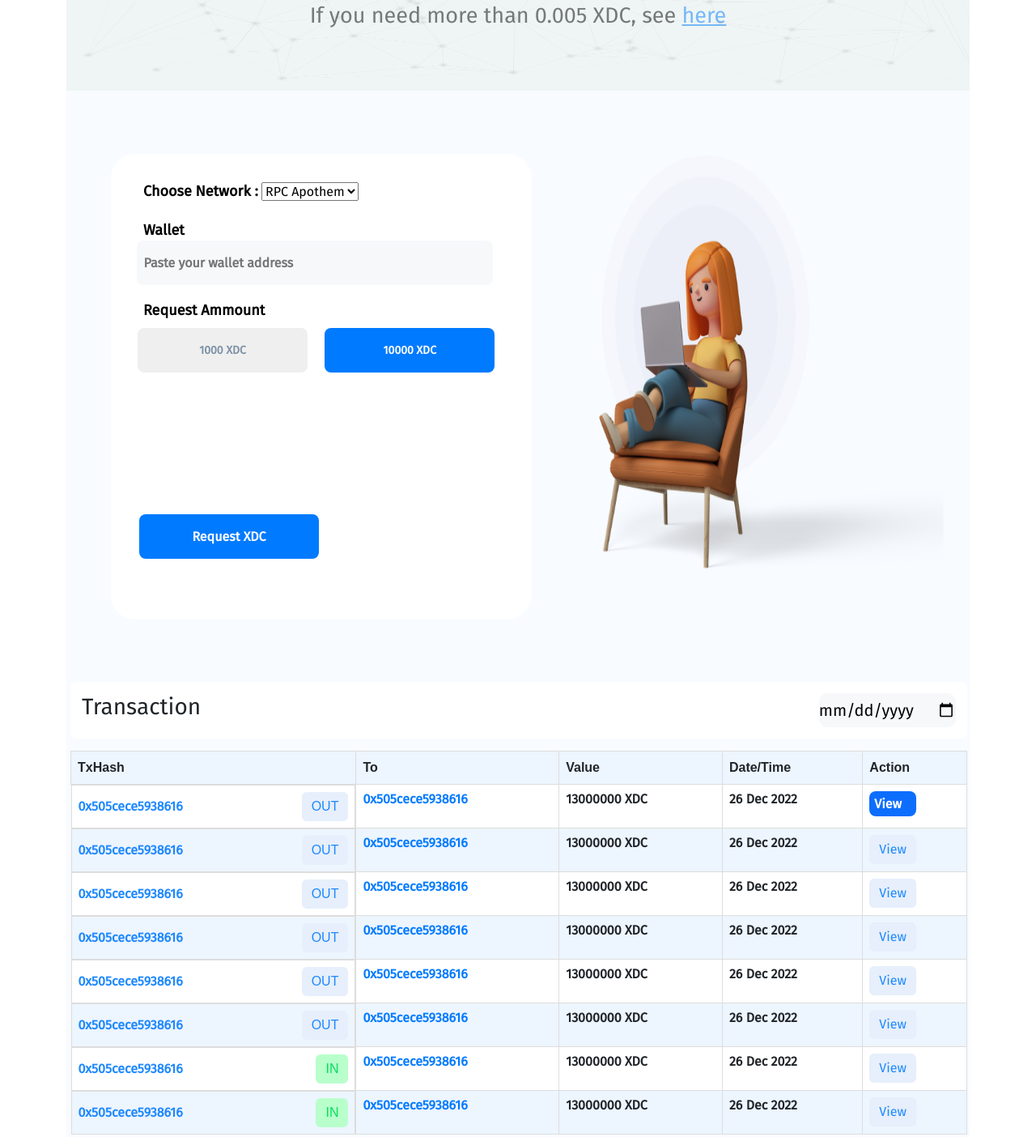
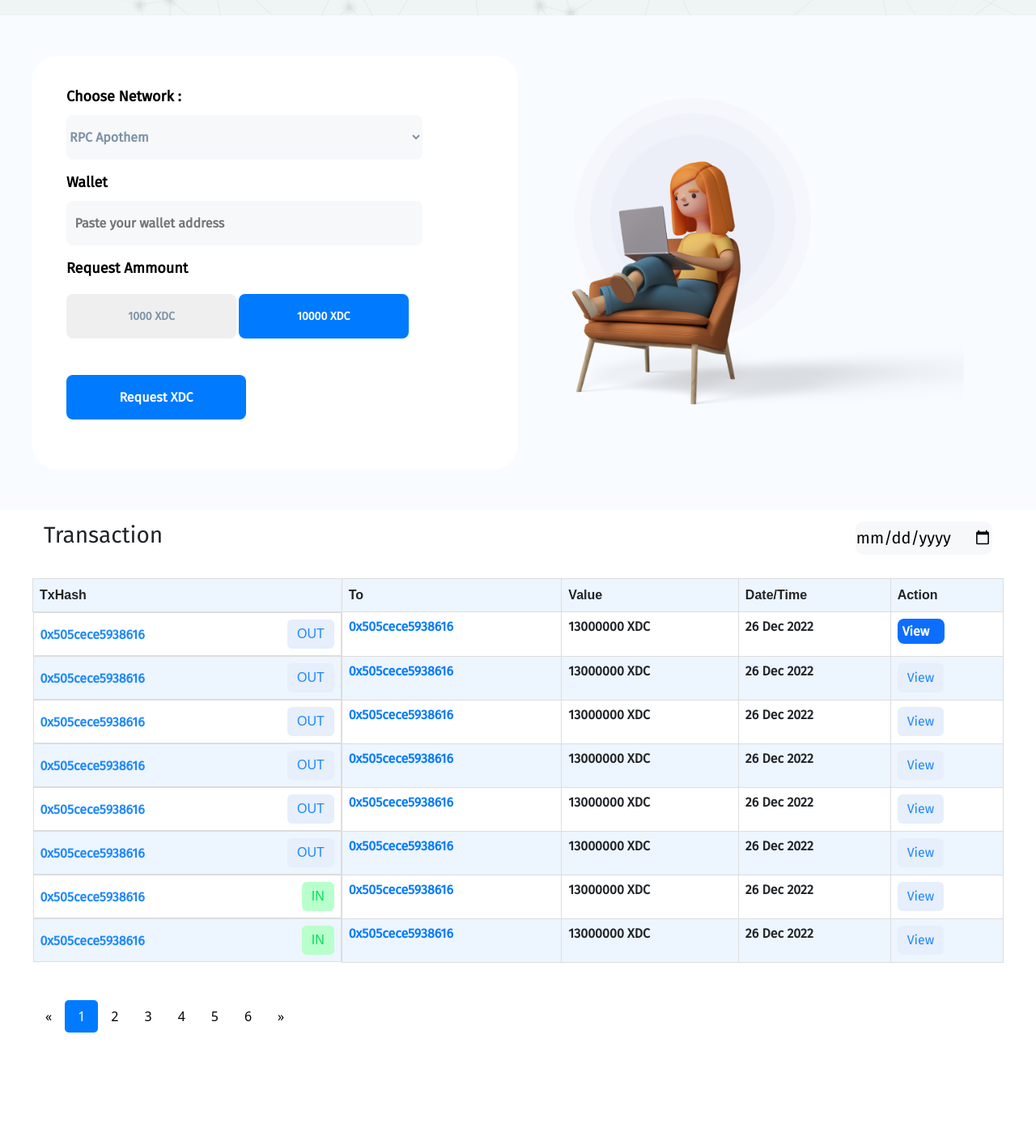
Before and after one commit to jaykulkarni2620/BlocksScan-page, a plain HTML site: page index.html in a window 1280 px wide. Shown: the part 423-1827 px from the top of the page at 81% size. After the commit the page ends 1704 px from the top, so only its background shows below. Drawn offline with nearby package versions, Linux system fonts and the light colour scheme.

Commit message:
Design changes

```diff
--- a/index.html
+++ b/index.html
@@ -2,18 +2,20 @@
 <html>
 <head>
     <title>BlocksScan Faucet 2.0</title>
-  <link href="https://fonts.googleapis.com/css?family=Fira+Sans&display=swap" rel="stylesheet" />
-  <link rel="stylesheet" href="style.css">
-  <link href="https://cdn.jsdelivr.net/npm/bootstrap@5.2.3/dist/css/bootstrap.min.css" rel="stylesheet" integrity="sha384-rbsA2VBKQhggwzxH7pPCaAqO46MgnOM80zW1RWuH61DGLwZJEdK2Kadq2F9CUG65" crossorigin="anonymous">
-  <script src="https://cdn.jsdelivr.net/npm/bootstrap@5.2.3/dist/js/bootstrap.bundle.min.js" integrity="sha384-kenU1KFdBIe4zVF0s0G1M5b4hcpxyD9F7jL+jjXkk+Q2h455rYXK/7HAuoJl+0I4" crossorigin="anonymous"></script>
-    <link href="style.css" rel="stylesheet" />
+    <link href="https://fonts.googleapis.com/css?family=Fira+Sans&display=swap" rel="stylesheet"/>
+    <link href="https://cdn.jsdelivr.net/npm/bootstrap@5.2.3/dist/css/bootstrap.min.css" rel="stylesheet"
+          integrity="sha384-rbsA2VBKQhggwzxH7pPCaAqO46MgnOM80zW1RWuH61DGLwZJEdK2Kadq2F9CUG65" crossorigin="anonymous">
+    <script src="https://cdn.jsdelivr.net/npm/bootstrap@5.2.3/dist/js/bootstrap.bundle.min.js"
+            integrity="sha384-kenU1KFdBIe4zVF0s0G1M5b4hcpxyD9F7jL+jjXkk+Q2h455rYXK/7HAuoJl+0I4"
+            crossorigin="anonymous"></script>
+    <link href="style.css" rel="stylesheet"/>
     <link href="https://fonts.googleapis.com/css?family=Fira+Sans&display=swap"/>
     <script src="https://www.google.com/recaptcha/api.js" async defer></script>
     <script src="script.js"></script>
 </head>
 <body>
-    <!--- Header secrion -->
-    <div class="container">
+<div class="bs-header">
+    <div class="bs-container">
         <header class="main-header">
             <img src="image/logo.png">
             <nav>
@@ -21,48 +23,58 @@
                 <button class="btn-2"><span>SIGN UP</span></button>
             </nav>
         </header>
-	      <!---<div class="row">--->
-        <div class="container-2">
+    </div>
+</div>
+<div class="bs-main">
+    <div class="bs-container">
 
-        <img class="background-image" src="image/final.png">
         <div class="article-text">
-        <h1>Need <span>XDC?</span>  </h1>
+            <h1>Need <span>XDC?</span></h1>
             <p>This faucet is the official XDC Faucet for XDC Network, Input your Address,<br>
                 complete verification, and receive a small amount of XDC <br>
                 to your wallet in second.</p>
             <p>If you need more than 0.005 XDC, see<span> <u>here</u></span></p>
         </div>
     </div>
-
-        <!-- section 3 -->
-
-        <div class="container-3">
+</div>
+<div class="bs-form">
+    <div class="bs-container">
         <article class="main-article">
             <div class="Rectangle">
                 <div class="form-contain">
 
                     <form action="">
-              <!-- <label for="FirstName">Network</label><br>
-              <input type="text" id="FirstName" placeholder="XDC Network" name="user" required><br> -->
+                        <div class="bs-form-input">
                             <label for="network">Choose Network : </label>
                             <select name="network" id="network">
                                 <option value="RPC Apothem">RPC Apothem</option>
                                 <option value="Devnet">Devnet</option>
                             </select>
-
-                <br><br>
-              <label for="LastName">Wallet </label><br>
-              <input type="text" id="wallet" placeholder="  Paste your wallet address" name="user" required><br>
-              <label for="Request-Ammount">Request Ammount</label><br>
+                        </div>
+                        <div class="bs-form-input">
+                            <label for="wallet">Wallet </label>
+                            <input type="text" id="wallet" placeholder="  Paste your wallet address" name="user"
+                                   required>
+                        </div>
+                        <div class="bs-form-button">
+                            <label>Request Ammount</label>
                             <button id="Request-1000">1000 XDC</button>
-              <button id="Request-10000" type="button" onclick="myFunction()">10000 XDC</button><br>
+                            <button id="Request-10000" type="button" onclick="myFunction()">10000 XDC</button>
+                        </div>
                         <!-- <div class="g-recaptcha" data-sitekey="6LfyYqcjAAAAADSaWSQ5u_gwZtmC8t12RnS368u9"></div> -->
 
+                        <div class="bs-form-input">
+                            <div id="myDIV" style="display:none">
+                                <p>Paste the following text in your <a href="https://twitter.com/">Twitter</a> post
+                                    requesting X amount from<br> BlocksScan faucet <br> Thank you @BlocksScan</p>
+                                <label for="twitter">Twitter</label>
+                                <input type="text" id="twitter" name="twitter"
+                                       placeholder="   Paste your twitter post link">
+                            </div>
+                        </div>
+                        <div class="bs-form-button">
                             <button id="Request-XDC">Request XDC</button>
-              <div id="myDIV" style="display:none">
-                <p>Paste the following text in your <a href="https://twitter.com/">Twitter</a> post requesting X amount from<br> BlocksScan faucet <br> Thank you @BlocksScan</p></br>
-                <label for="twitter">Twitter</label>
-              <input type="text" id="twitter" name="twitter" placeholder="   Paste your twitter post link"><br><br>
+                        </div>
                     </form>
                 </div>
             </div>
@@ -70,8 +82,10 @@
                 <img src="image/girl.png">
             </div>
         </article>
-
-
+    </div>
+</div>
+<div class="bs-transaction">
+    <div class="bs-container">
         <div class="transaction-table">
             <div class="header">
                 <h3>
@@ -97,105 +111,173 @@
                         <div class="hash">0x505cece5938616</div>
                         <button class=" mybtn btn btn-primary">OUT</button>
                     </td>
-          <td><div class="myflex" id="To-box">0x505cece5938616</div></td>
-          <td><div class="myflex">13000000 XDC</div>
+                    <td>
+                        <div class="myflex" id="To-box">0x505cece5938616</div>
                     </td>
-          <td><div class="myflex">26 Dec 2022 </div></td>
                     <td>
-            <div class="myflex"><button class="blue">View</button></div></td>
+                        <div class="myflex">13000000 XDC</div>
+                    </td>
+                    <td>
+                        <div class="myflex">26 Dec 2022</div>
+                    </td>
+                    <td>
+                        <div class="myflex">
+                            <button class="blue">View</button>
+                        </div>
+                    </td>
                 </tr>
                 <tr class="radius">
                     <td class="txHead">
                         <div class="hash">0x505cece5938616</div>
                         <button class=" mybtn btn btn-primary">OUT</button>
                     </td>
-         <td><div class="myflex" id="To-box">0x505cece5938616</div></td>
-          <td><div class="myflex">13000000 XDC</div>
+                    <td>
+                        <div class="myflex" id="To-box">0x505cece5938616</div>
                     </td>
-          <td><div class="myflex">26 Dec 2022 </div></td>
                     <td>
-            <div class="myflex"><button class=" btn btn-primary">View</button></div></td>
+                        <div class="myflex">13000000 XDC</div>
+                    </td>
+                    <td>
+                        <div class="myflex">26 Dec 2022</div>
+                    </td>
+                    <td>
+                        <div class="myflex">
+                            <button class=" btn btn-primary">View</button>
+                        </div>
+                    </td>
                 </tr>
                 <tr class="radius">
                     <td class="txHead">
                         <div class="hash">0x505cece5938616</div>
                         <button class=" mybtn btn btn-primary">OUT</button>
                     </td>
-        <td><div class="myflex" id="To-box">0x505cece5938616</div></td>
-          <td><div class="myflex">13000000 XDC</div>
+                    <td>
+                        <div class="myflex" id="To-box">0x505cece5938616</div>
                     </td>
-          <td><div class="myflex">26 Dec 2022 </div></td>
                     <td>
-            <div class="myflex"><button class=" btn btn-primary">View</button></div></td>
+                        <div class="myflex">13000000 XDC</div>
+                    </td>
+                    <td>
+                        <div class="myflex">26 Dec 2022</div>
+                    </td>
+                    <td>
+                        <div class="myflex">
+                            <button class=" btn btn-primary">View</button>
+                        </div>
+                    </td>
                 </tr>
                 <tr class="radius">
                     <td class="txHead">
                         <div class="hash">0x505cece5938616</div>
                         <button class=" mybtn btn btn-primary">OUT</button>
                     </td>
-          <td><div class="myflex" id="To-box">0x505cece5938616</div></td>
-          <td><div class="myflex">13000000 XDC</div>
+                    <td>
+                        <div class="myflex" id="To-box">0x505cece5938616</div>
                     </td>
-          <td><div class="myflex">26 Dec 2022 </div></td>
                     <td>
-            <div class="myflex"><button class=" btn btn-primary">View</button></div></td>
+                        <div class="myflex">13000000 XDC</div>
+                    </td>
+                    <td>
+                        <div class="myflex">26 Dec 2022</div>
+                    </td>
+                    <td>
+                        <div class="myflex">
+                            <button class=" btn btn-primary">View</button>
+                        </div>
+                    </td>
                 </tr>
                 <tr class="radius">
                     <td class="txHead">
                         <div class="hash">0x505cece5938616</div>
                         <button class=" mybtn btn btn-primary">OUT</button>
                     </td>
-          <td><div class="myflex" id="To-box">0x505cece5938616</div></td>
-          <td><div class="myflex">13000000 XDC</div>
+                    <td>
+                        <div class="myflex" id="To-box">0x505cece5938616</div>
                     </td>
-          <td><div class="myflex">26 Dec 2022 </div></td>
                     <td>
-            <div class="myflex"><button class=" btn btn-primary">View</button></div></td>
+                        <div class="myflex">13000000 XDC</div>
+                    </td>
+                    <td>
+                        <div class="myflex">26 Dec 2022</div>
+                    </td>
+                    <td>
+                        <div class="myflex">
+                            <button class=" btn btn-primary">View</button>
+                        </div>
+                    </td>
                 </tr>
                 <tr class="radius">
                     <td class="txHead">
                         <div class="hash">0x505cece5938616</div>
                         <button class=" mybtn btn btn-primary">OUT</button>
                     </td>
-          <td><div class="myflex" id="To-box">0x505cece5938616</div></td>
-          <td><div class="myflex">13000000 XDC</div>
+                    <td>
+                        <div class="myflex" id="To-box">0x505cece5938616</div>
                     </td>
-          <td><div class="myflex">26 Dec 2022 </div></td>
                     <td>
-            <div class="myflex"><button class=" btn btn-primary">View</button></div></td>
+                        <div class="myflex">13000000 XDC</div>
+                    </td>
+                    <td>
+                        <div class="myflex">26 Dec 2022</div>
+                    </td>
+                    <td>
+                        <div class="myflex">
+                            <button class=" btn btn-primary">View</button>
+                        </div>
+                    </td>
                 </tr>
                 <tr class="radius">
                     <td class="txHead">
                         <div class="hash">0x505cece5938616</div>
                         <button class=" mybtn btn btn-primary" id="in">IN</button>
                     </td>
-         <td><div class="myflex" id="To-box">0x505cece5938616</div></td>
-          <td><div class="myflex">13000000 XDC</div>
+                    <td>
+                        <div class="myflex" id="To-box">0x505cece5938616</div>
                     </td>
-          <td><div class="myflex">26 Dec 2022 </div></td>
                     <td>
-            <div class="myflex"><button class=" btn btn-primary">View</button></div></td>
+                        <div class="myflex">13000000 XDC</div>
+                    </td>
+                    <td>
+                        <div class="myflex">26 Dec 2022</div>
+                    </td>
+                    <td>
+                        <div class="myflex">
+                            <button class=" btn btn-primary">View</button>
+                        </div>
+                    </td>
                 </tr>
                 <tr class="radius">
                     <td class="txHead">
                         <div class="hash">0x505cece5938616</div>
                         <button class=" mybtn btn btn-primary" id="in">IN</button>
                     </td>
-         <td><div class="myflex" id="To-box">0x505cece5938616</div></td>
-          <td><div class="myflex">13000000 XDC</div>
+                    <td>
+                        <div class="myflex" id="To-box">0x505cece5938616</div>
                     </td>
-          <td><div class="myflex">26 Dec 2022 </div></td>
                     <td>
-            <div class="myflex"><button class=" btn btn-primary">View</button></div></td>
+                        <div class="myflex">13000000 XDC</div>
+                    </td>
+                    <td>
+                        <div class="myflex">26 Dec 2022</div>
+                    </td>
+                    <td>
+                        <div class="myflex">
+                            <button class=" btn btn-primary">View</button>
+                        </div>
+                    </td>
                 </tr>
 
                 </tbody>
             </table>
         </div>
+    </div>
+</div>
+<div class="bs-footer">
+    <div class="bs-container">
         <footer>
             <div class="pagination">
                 <a href="#">&laquo;</a>
-      <a href="#" class="active"  >1</a>
+                <a href="#" class="active">1</a>
                 <a href="#">2</a>
                 <a href="#">3</a>
                 <a href="#">4</a>
@@ -204,14 +286,8 @@
                 <a href="#">&raquo;</a>
             </div>
         </footer>
-
     </div>
-
-        <!-- transaction table -->
-
+</div>
 
 </body>
 </html>
-
-devnet
-apothem
--- a/style.css
+++ b/style.css
@@ -1,20 +1,52 @@
-*{
+body, html {
     margin: 0px;
     padding: 0px;
 }
-.container
-{
 
-  width: 1200px;
-  margin-left: auto;
-  margin-right: auto;
-  position: relative;
-  height: 100%;
+.bs-container {
+    max-width: 1200px;
+    margin: auto;
+    width: 100%;
+    --bs-gutter-x: 0 !important;
 }
 
-.btn-1
-{
+.bs-header {
 
+}
+
+.bs-main {
+    background: url("image/final.png");
+    background-color: rgb(238, 245, 244);
+    padding: 50px 0;
+}
+
+.bs-form {
+    background: rgba(248, 251, 255, 1);
+}
+
+.bs-transaction {
+
+}
+
+.bs-footer {
+
+}
+
+.bs-form-input {
+    margin-bottom: 20px;
+}
+
+.bs-form-input label, .bs-form-button label {
+    margin-bottom: 14px;
+    display: block;
+    width: 100%;
+}
+
+.bs-form-button {
+    margin-bottom: 20px;
+}
+
+.btn-1 {
     display: inline-block;
     position: relative;
     right: 120px;
@@ -24,8 +56,8 @@
     border-radius: 8px;
 
 }
-.btn-1 span
-{
+
+.btn-1 span {
     font-family: Fira Sans;
     font-size: 16px;
     font-weight: 700;
@@ -33,8 +65,8 @@ line-height: 19px;
     letter-spacing: 0.05em;
 
 }
-.btn-2
-{
+
+.btn-2 {
     border-radius: 8px;
     display: inline-block;
     font-family: Fira Sans;
@@ -42,14 +74,13 @@ letter-spacing: 0.05em;
     right: 108px;
     height: 40px;
     width: 110px;
-  background-color:#007AFF;
+    background-color: #007AFF;
     color: white;
-  border:none;
+    border: none;
 
 }
 
-.btn-2 span
-{
+.btn-2 span {
     font-family: Fira Sans;
     font-size: 16px;
     font-weight: 700;
@@ -59,75 +90,47 @@ letter-spacing: 0.05em;
 }
 
 
-.main-header
-{
+.main-header {
     display: flex;
     justify-content: space-between;
     /* align-content: center; */
     align-items: center;
-    width:1116px;
+    width: 100%;
     background-color: rgb(255, 255, 255);
     height: 100px;
 }
 
-.main-header img
-{
+.main-header img {
     position: relative;
-  left: 50px;
 }
 
 /* article */
 
-article
-{
+article {
     width: 100%;
-  height: 1200px;
-  position: absolute;
-}
-.container-2
-{
-  width: 1116px;
-  height: 435px;
 }
 
-.background-image
-{
-width:100%;
-height: 435px;
-background-color: rgb(238, 245, 244);
-}
-
-.article-text
-{
+.article-text {
     position: relative;
-  bottom:320px;
     text-align: center;
     font-family: Fira Sans;
 
 }
 
-.article-text h1 span
-{
-color:#007AFF;
+.article-text h1 span {
+    color: #007AFF;
 }
-.article-text h1
-{
+
+.article-text h1 {
     font-family: Fira Sans;
     font-size: 60px;
     font-weight: 700;
     line-height: 72px;
     letter-spacing: 0em;
-font-family: Poppins;
     font-size: 60px;
-font-weight: 700;
-line-height: 90px;
-letter-spacing: 0em;
-
-
 }
 
-.article-text p
-{
+.article-text p {
 
     font-family: Fira Sans;
     font-size: 27px;
@@ -140,65 +143,38 @@ opacity: 0.5;
 
 }
 
-.article-text p span
-{
-  color: #007AFF ;
+.article-text p span {
+    color: #007AFF;
 }
 
-/*  */
-
-
-.container-3
-{
-  width: 1116px;
-  min-height: 1500px;
-  background: rgba(248, 251, 255, 1);
+.main-article {
+    display: flex;
+    align-items: center;
+    width: 100%;
+    padding: 50px 0;
 }
 
-.main-article
-{
-  display: flex;
-  /* align-content: center; */
-  align-items: center;
-  width:1116px ;
-  background: rgba(248, 251, 255, 1);
-  height: 690px;
-}
-/*  */
-
-.Rectangle
-{
-  width: 520px;
-  height: 575px;
+.Rectangle {
+    width: 50%;
     background-color: rgb(255, 255, 255);
-  margin-left: 55px;
-  margin-top: 40px;
+    padding: 42px;
     border-radius: 30px;
-
 }
 
-.girl-img
-{
-
-  position: absolute;
-  width: 520px;
-  height: 548px;
-  left: 600px;
-  top: 80px;
-}
-.girl-img img
-{
-  width: 527px;
-  height: 548px;
+.girl-img {
+    width: 50%;
 }
 
-#Request-1000
-{
+.girl-img img {
+    width: 100%;
+    height: auto;
+}
+
+#Request-1000 {
 
     color: rgba(125, 146, 167, 1);
     position: relative;
     height: 55px;
-  left: 33px;
     width: 210px;
     border-radius: 8px;
     text-align: center;
@@ -212,13 +188,10 @@ opacity: 0.5;
     margin-bottom: 5px;
 }
 
-#Request-10000
-{
-
+#Request-10000 {
     position: relative;
     height: 55px;
     width: 210px;
-  left: 50px;
     border-radius: 8px;
     text-align: center;
     background-color: #007AFF;
@@ -231,19 +204,14 @@ opacity: 0.5;
     letter-spacing: 0em;
 }
 
-.form-contain
-{
-margin-top: 35px;
-margin-bottom: 20px;
+.form-contain {
     font-family: Fira Sans;
     font-weight: 700;
-font-size: 1ppx;
+    font-size: 10px;
 
 }
 
-.form-contain label
-{
-margin-left: 40px;
+.form-contain label {
     font-family: Fira Sans;
     font-size: 18px;
     line-height: 17px;
@@ -253,20 +221,12 @@ color: rgba(0, 0, 0, 1);
 
 }
 
-.form-contain button
-{
-left:120px;
-}
-
-.form-contain input
-{
+.form-contain input, .form-contain select {
 
     height: 55px;
     width: 440px;
     border-radius: 8px;
     text-align: left;
-    margin-left: 32px;
-    margin-bottom: 20px;
     font-family: 'Fira Sans';
     font-style: normal;
     font-weight: 700;
@@ -278,8 +238,8 @@ left:120px;
     background: rgba(247, 248, 250, 1);
 
 }
-.square
-{
+
+.square {
     position: absolute;
     width: 19px;
     height: 19px;
@@ -291,17 +251,14 @@ border: 2px solid #FFFFFF;
     border-radius: 4px;
 }
 
-#Request-XDC
-{
+#Request-XDC {
 
     height: 55px;
     width: 222px;
-  left: 35px;
-  top: 90px;
     border-radius: 8px;
     text-align: center;
     background-color: #007AFF;
-  margin-top: 80px;
+    margin-top: 20px;
     position: relative;
     border: none;
     color: white;
@@ -311,23 +268,24 @@ border-radius: 4px;
     line-height: 19px;
     letter-spacing: 0em;
 }
+
 /*  */
 
-.transaction-table{
+.transaction-table {
     position: relative;
     align-items: flex-start;
-    Width: 1108px;
+    Width: 100%;
     Height: 605px;
-    top: 730px;
-    left: 5px;
 }
+
 table {
     font-family: arial, sans-serif;
-  border-collapse:collapse;
+    border-collapse: collapse;
     width: 100%;
 
 }
-.head{
+
+.head {
     background-color: #EDF5FF;
 }
 
@@ -341,7 +299,8 @@ td, th {
 tr:nth-child(even) {
     background-color: #EDF5FF;
 }
-.header{
+
+.header {
     display: flex;
     justify-content: space-between;
     align-items: center;
@@ -358,23 +317,22 @@ tr:nth-child(even) {
 
 }
 
-.header input
-{
+.header input {
     height: 41.6124153137207px;
     width: 169.16351318359375px;
-left: 1131.2672119140625px;
-top: 1275px;
     border-radius: 10px;
     border: none;
-  background-color:rgba(247, 248, 250, 1);
+    background-color: rgba(247, 248, 250, 1);
 
 }
-.txHead{
+
+.txHead {
     display: flex;
     justify-content: space-between;
     align-items: center;
 }
-.myflex{
+
+.myflex {
     display: flex;
     justify-content: start;
     align-items: center;
@@ -388,17 +346,15 @@ text-align: left;
 
 }
 
-.btn-primary
-{
+.btn-primary {
 
     --bs-btn-color: rgba(29, 136, 254, 1);
-  --bs-btn-bg:rgba(230, 239, 251, 1);
+    --bs-btn-bg: rgba(230, 239, 251, 1);
     --bs-btn-border-color: #0d6efd;
     border: none;
 }
 
-.blue
-{
+.blue {
     color: #FFFFFF;
     background-color: #0d6efd;
     --bs-btn-color: #fff;
@@ -421,16 +377,14 @@ letter-spacing: 0em;
     text-align: left;
 
 }
-#in
-{
+
+#in {
     background: rgba(184, 255, 204, 1);
-  color: rgba(4, 222, 91, 1);
-  ;
+    color: rgba(4, 222, 91, 1);;
 
 }
 
-.hash
-{
+.hash {
     font-family: Fira Sans;
     font-size: 16px;
     font-weight: 600;
@@ -443,8 +397,7 @@ color: rgba(29, 136, 254, 1);
 
 /* To-box for color */
 
-#To-box
-{
+#To-box {
     color: #007AFF;
     font-family: Fira Sans;
     font-size: 16px;
@@ -454,33 +407,12 @@ letter-spacing: 0em;
     text-align: left;
 
 }
+.pagination {
 
-/* Footer */
-
-/* .pagination
-{
     position: relative;
-    top: 725px;
     background-color: #FFFFFF;
     border-radius: 8px;
     justify-content: center;
-    left: 370px;
-    width: 450px;
-
-}
-
-.pagination a
-{
-  padding: 10px;
-} */
-.pagination {
-
-  position: relative;
-  top: 725px;
-  background-color: #FFFFFF;
-  border-radius: 8px;
-  justify-content: center;
-  left: 340px;
     width: 450px;
     display: inline-block;
 }
@@ -493,7 +425,7 @@ text-align: left;
 }
 
 .pagination a.active {
-  background-color:#007AFF;
+    background-color: #007AFF;
     color: white;
     border-radius: 5px;
 }
@@ -503,51 +435,39 @@ text-align: left;
     border-radius: 5px;
 }
 
-.radius
-{
+.radius {
     background-color: #fff;
 }
 
-#myDIV
-{
+#myDIV {
     position: relative;
-    bottom: 100px;
 }
 
-#myDIVm input
-{
+#myDIVm input {
     background-color: red;
 }
 
-#myDIV p
-{
+#myDIV p {
 
     position: relative;
-  left: 40px;
     font-family: Fira Sans;
     font-size: 14px;
-  bottom: 20px;
     font-weight: 700;
     line-height: 17px;
     letter-spacing: 0em;
     display: inline-block;
 }
 
-#twitter
-{
+#twitter {
 
     position: relative;
-  bottom: 0px;
     font-family: Fira Sans;
     font-size: 14px;
-  bottom: 15px;
     font-weight: 700;
     line-height: 17px;
     letter-spacing: 0em;
 }
 
-#myDIV label
-{
+#myDIV label {
     position: relative;
-  bottom: 30px;
 }
```
Lines whose indentation alone changed are shown as unchanged.
